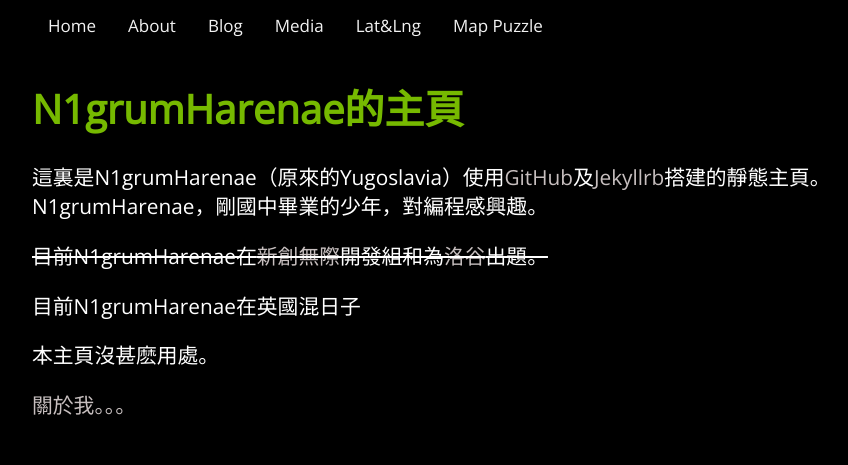
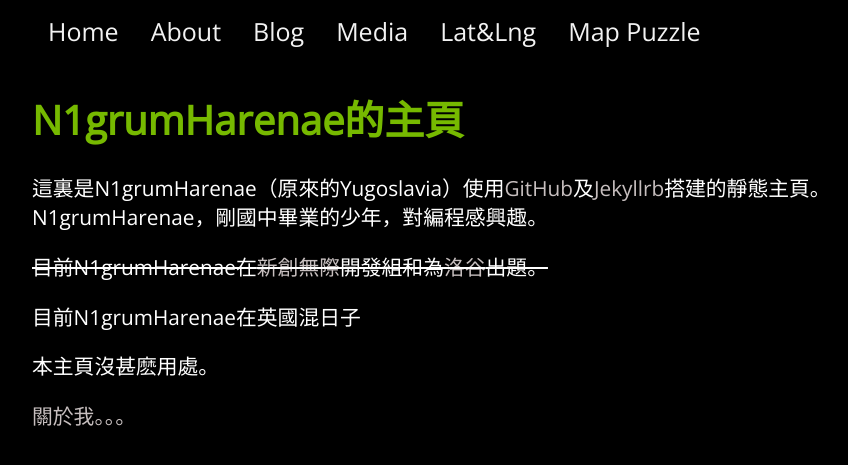
Before and after one commit to Jugoslawien/jugoslawien.github.io, a Jekyll site: the page built from index.html, in a window 1280 px wide. Shown: the top 465 px of the page, without its empty margins (128-976 px from the left). Built offline with Jekyll 4.4.1, drawn with Linux system fonts in a browser that asks for light colours; a script that is not in the unit is left out.

Commit message:
Update default.html

```diff
--- a/_layouts/default.html
+++ b/_layouts/default.html
@@ -6,64 +6,7 @@
 <meta name="viewport" content="width=device-width, initial-scale=1">
 <link rel="stylesheet" type="text/css" href="/css/main.css">
  <link rel="stylesheet" href="https://cdnjs.cloudflare.com/ajax/libs/font-awesome/4.7.0/css/font-awesome.min.css">
-<style>
 
-body {
-  font-family: 'Open Sans',sans-serif;
-}
-.topnav {
- overflow: hidden;
- background-color: #000;
-
-}
-
-.topnav a {
-  float: left;
-  display: block;
-  color: #f2f2f2;
-  text-align: center;
-  padding: 14px 16px;
-  text-decoration: none;
-  font-size: 17px;
-}
-
-.topnav a:hover {
-  background-color: #ddd;
-  color: black;
-}
-
-.active {
-  background-color: #4CAF50;
-  color: white;
-}
-
-.topnav .icon {
-  display: none
-}
-
-
-@media screen and (max-width: 600px) {
-  .topnav a:not(:first-child) {display: none;}
-  .topnav a.icon {
-    float: right;
-    display: block;
-  }
-}
-
-@media screen and (max-width: 600px) {
-  .topnav.responsive {position: relative;}
-  .topnav.responsive .icon {
-    position: absolute;
-    right: 0;
-    top: 0;
-  }
-  .topnav.responsive a {
-    float: none;
-    display: block;
-    text-align: left;
-  }
-}
-</style>
 </head>
  <body>
 <div class="topnav" id="myTopnav">
```
